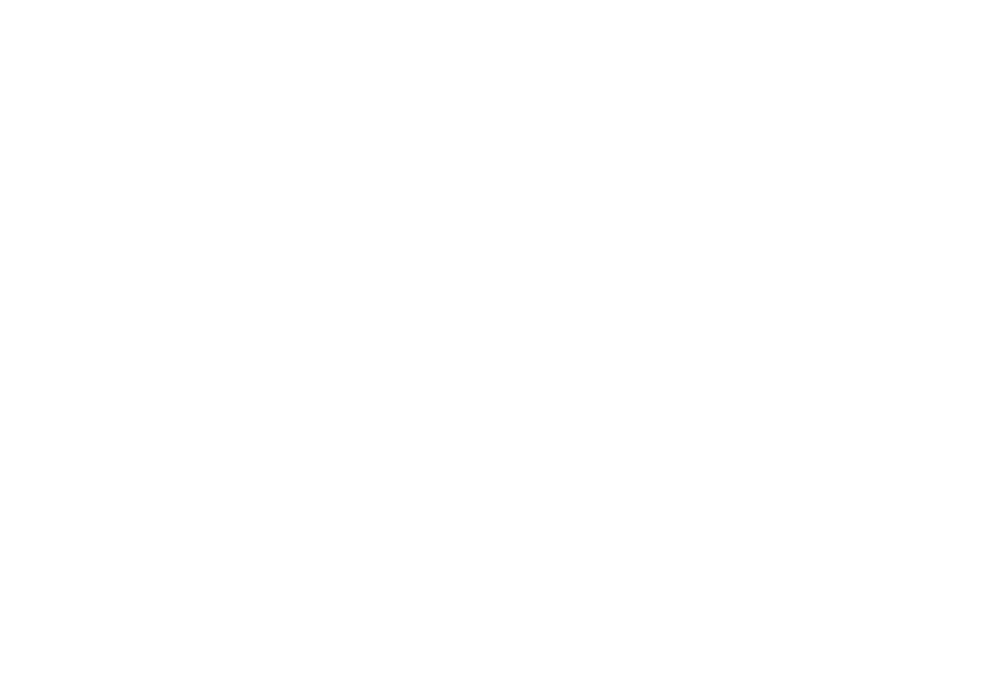
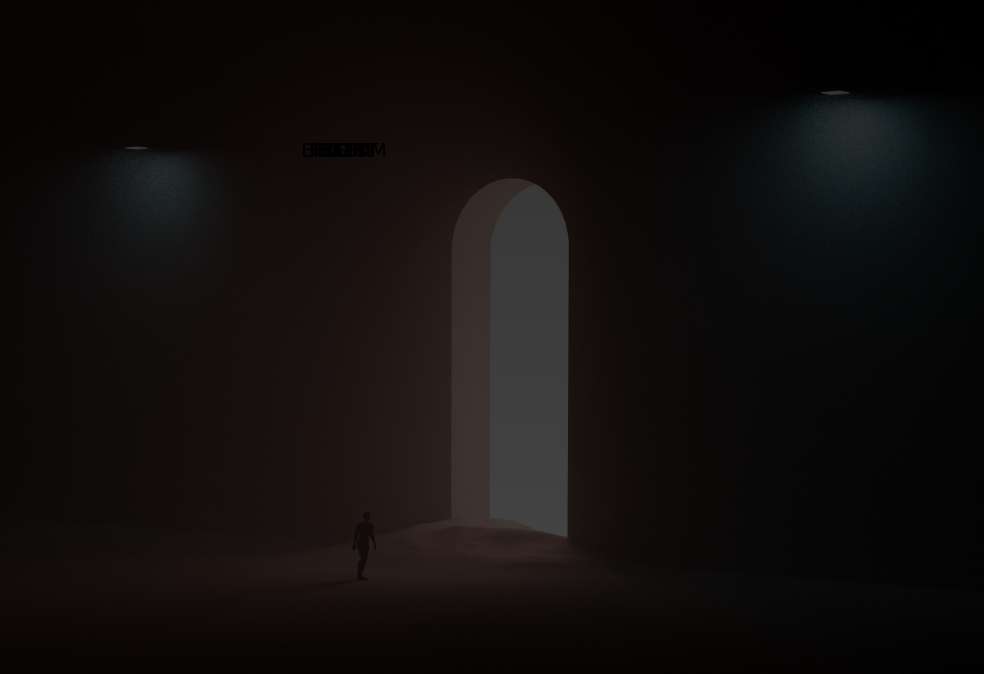
Before and after one commit to Nimira43/3D-Cube-Image-Gallery, a plain HTML site: page 3D-Cube-Animation-Part-2/index.html in a window 1280 px wide. Shown: the whole page, without its empty margins (296-1280 px from the left). Drawn offline with Linux system fonts and the light colour scheme; a web font is replaced by a local one.

Commit message:
HTML markup done. Font and images brought in.  Starting on CSS

```diff
--- a/3D-Cube-Animation-Part-2/index.html
+++ b/3D-Cube-Animation-Part-2/index.html
@@ -8,6 +8,15 @@
   <title>3D Cub Animation Part 2</title>
 </head>
 <body>
-
+  <div class="container">
+    <div class="cube">
+      <div class="face front">FRONT</div>
+      <div class="face back">BACK</div>
+      <div class="face right">RIGHT</div>
+      <div class="face left">LEFT</div>
+      <div class="face top">TOP</div>
+      <div class="face bottom">BOTTOM</div>
+    </div>
+  </div>
 </body>
 </html>
--- a/3D-Cube-Animation-Part-2/style.css
+++ b/3D-Cube-Animation-Part-2/style.css
@@ -0,0 +1,41 @@
+@import url('https://fonts.googleapis.com/css2?family=Honk&display=swap');
+
+* {
+  margin: 0;
+  padding: 0;
+
+}
+
+body {
+  width: 100%;
+  height: 100vh;
+  font-family: 'Honk', cursive;
+  background: linear-gradient(
+    rgba(0, 0, 0, 0.8),
+    rgba(0, 0, 0, 0.7)),
+    url('./images/bg.jpg') no-repeat center;
+  background-size: cover;
+}
+
+.container {
+  perspective: 1000px;
+  width: 200px;
+  height: 200px;
+  margin: 50px auto;
+}
+
+.cube {
+  position: relative;
+  width: 100%;
+  height: 100%;
+  transform-style: preserve-3d;
+}
+
+.face {
+  position: absolute;
+  width: 200px;
+  height: 200px;
+  line-height: 200px;
+  text-align: center;
+  font-size: 20px;
+}
```
Also changed, not shown: 3D-Cube-Animation-Part-2/images/bg.jpg (added).
